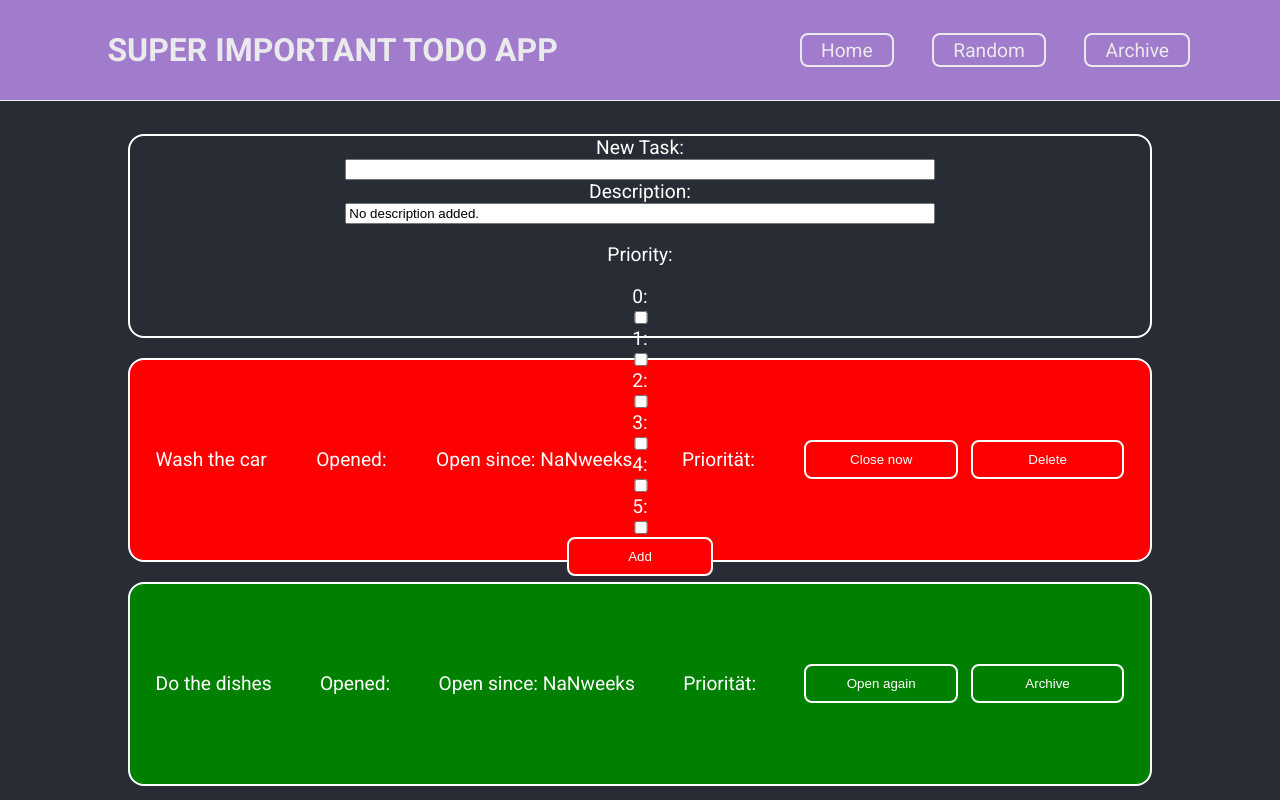
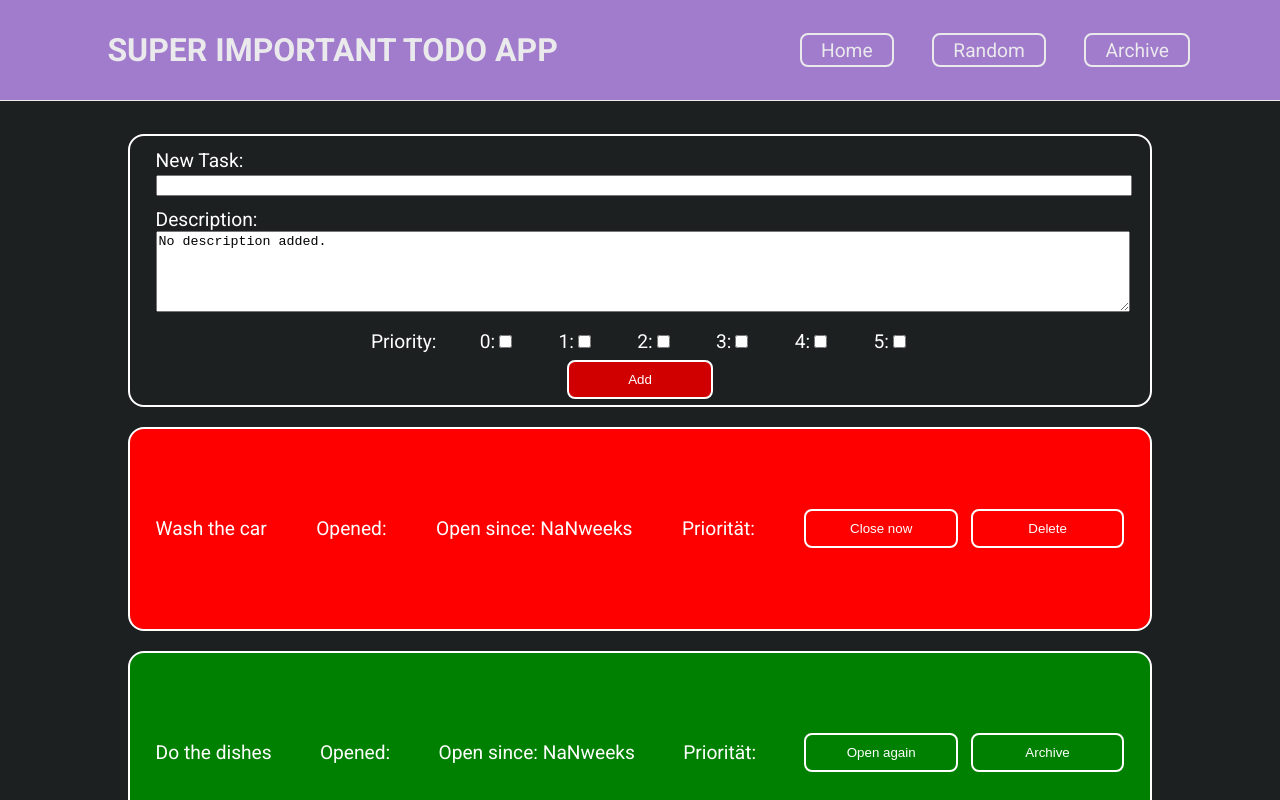
Before and after one commit to PhilippDemmelmair/todo, a React (Create React App) app: page / in a window 1280 px wide. Shown: the top 800 px of the page. Built offline with nearby package versions, Linux system fonts and the light colour scheme; a web font is replaced by a local one.

Commit message:
redesign new Task

```diff
--- a/src/components/TaskObjects/Add.jsx
+++ b/src/components/TaskObjects/Add.jsx
@@ -1,3 +1,7 @@
+// TODO add edit functionality
+// TODO input should disappear or return to a placeholder
+// TODO Error mesage should explain why you can't add a new Task
+
 import { useState } from 'react'
 import styled from 'styled-components'
 import useTodo from '../../common/useTodo'
@@ -12,30 +16,36 @@ function Add() {
   return (
     <Form
       onSubmit={(event) => {
-        // console.log(text)
         event.preventDefault()
         addTodo(text, description, priority)
-        // TODO input should disappear or return to a placeholder
-        // TODO Error mesage should explain why you can't add a new Task
       }}
     >
-      <label htmlFor="input-todo">New Task:</label>
-      <TextInput
+      <TitleLabel htmlFor="input-todo">
+        New Task:
+        <TitleInput
           id="input-todo"
           type="text"
           value={text}
           onChange={(event) => setText(event.target.value)}
         />
-      <label htmlFor="input-description">Description:</label>
-      <TextInput
+      </TitleLabel>
+
+      <Description htmlFor="input-description">
+        Description:
+        <DescriptionInput
           id="input-description"
-        type="text"
+          type="textarea"
+          rows={5}
           value={description}
           onChange={(event) => setDescription(event.target.value)}
         />
-      <p>Priority:</p>
-      <label htmlFor="input-priority-0">0:</label>
-      <PriorityInput
+      </Description>
+
+      <Priority>
+        <span>Priority:</span>
+        <label htmlFor="input-priority-0">
+          0:
+          <input
             id="input-priority-0"
             type="checkbox"
             value={0}
@@ -45,8 +55,11 @@ function Add() {
                 : setPriority(0)
             }}
           />
-      <label htmlFor="input-priority-1">1:</label>
-      <PriorityInput
+        </label>
+
+        <label htmlFor="input-priority-1">
+          1:
+          <input
             id="input-priority-1"
             type="checkbox"
             value={1}
@@ -56,8 +69,11 @@ function Add() {
                 : setPriority(0)
             }}
           />
-      <label htmlFor="input-priority-2">2:</label>
-      <PriorityInput
+        </label>
+
+        <label htmlFor="input-priority-2">
+          2:
+          <input
             id="input-priority-2"
             type="checkbox"
             value={2}
@@ -67,8 +83,11 @@ function Add() {
                 : setPriority(0)
             }}
           />
-      <label htmlFor="input-priority-3">3:</label>
-      <PriorityInput
+        </label>
+
+        <label htmlFor="input-priority-3">
+          3:
+          <input
             id="input-priority-3"
             type="checkbox"
             value={3}
@@ -78,8 +97,11 @@ function Add() {
                 : setPriority(0)
             }}
           />
-      <label htmlFor="input-priority-4">4:</label>
-      <PriorityInput
+        </label>
+
+        <label htmlFor="input-priority-4">
+          4:
+          <input
             id="input-priority-4"
             type="checkbox"
             value={4}
@@ -89,8 +111,11 @@ function Add() {
                 : setPriority(0)
             }}
           />
-      <label htmlFor="input-priority-5">5:</label>
-      <PriorityInput
+        </label>
+
+        <label htmlFor="input-priority-5">
+          5:
+          <input
             id="input-priority-5"
             type="checkbox"
             value={5}
@@ -100,6 +125,9 @@ function Add() {
                 : setPriority(0)
             }}
           />
+        </label>
+      </Priority>
+
       <Button disabled={!text || text.length > 50} type="submit">
         Add
       </Button>
@@ -109,29 +137,42 @@ function Add() {
 
 export { Add }
 
-const PriorityInput = styled.input`
-  width: 24px;
+const Description = styled.label`
+  width: 100%;
+  padding: 0.5vw;
 `
 
+const DescriptionInput = styled.textarea`
+  width: 100%;
+`
+const Priority = styled.section`
+  display: flex;
+  flex-flow: row wrap;
+  justify-content: space-around;
+  width: 60%;
+  padding: 0.5vw;
+`
 const Form = styled.form`
   display: flex;
-  height: 200px;
   border: 2px solid #fff;
   border-radius: 16px;
   flex-flow: column nowrap;
   justify-content: space-between;
   align-items: center;
-  padding: 0 2vw;
+  padding: 0.5vw 2vw;
   margin: 20px auto;
   color: #fff;
   font-size: 1.2rem;
 `
-
-const TextInput = styled.input`
-  width: 60%;
+const TitleLabel = styled.label`
+  width: 100%;
+  padding: 0.5vw;
+`
+const TitleInput = styled.input`
+  width: 100%;
 `
 const Button = styled.button`
-  background: ${(props) => (props.disabled ? 'red' : 'green')};
+  background: ${(props) => (props.disabled ? '#D00000' : '#009B72')};
   color: #fff;
   padding: 10px 20px;
   width: 15%;
--- a/src/components/styledComponents.jsx
+++ b/src/components/styledComponents.jsx
@@ -2,7 +2,7 @@ import styled from 'styled-components'
 
 const Body = styled.body`
   min-height: 90vh;
-  background: #282c34;
+  background: #1c2021;
   padding: 1vw 10vw;
 `
 
```
Lines whose indentation alone changed are shown as unchanged.
